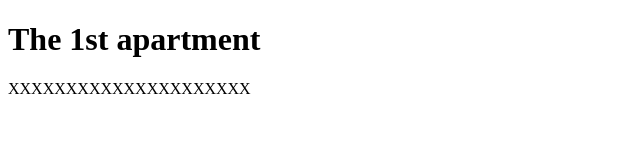
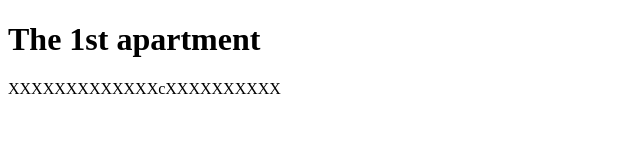
Before and after one commit to hatirmak/homework1, a plain HTML site: page index.html in a window 1280 px wide. Shown: the full height of the page, 0-640 px from the left. Drawn offline with Linux system fonts and the light colour scheme.

Commit message:
Second Commit

```diff
--- a/index.html
+++ b/index.html
@@ -8,6 +8,6 @@
 </head>
 <body>
     <h1> The 1st apartment</h1>
-    <p>XXXXXXXXXXXXXXXXXXXXX</p>
+    <p>XXXXXXXXXXXXXcXXXXXXXXXX</p>
 </body>
 </html>
```
